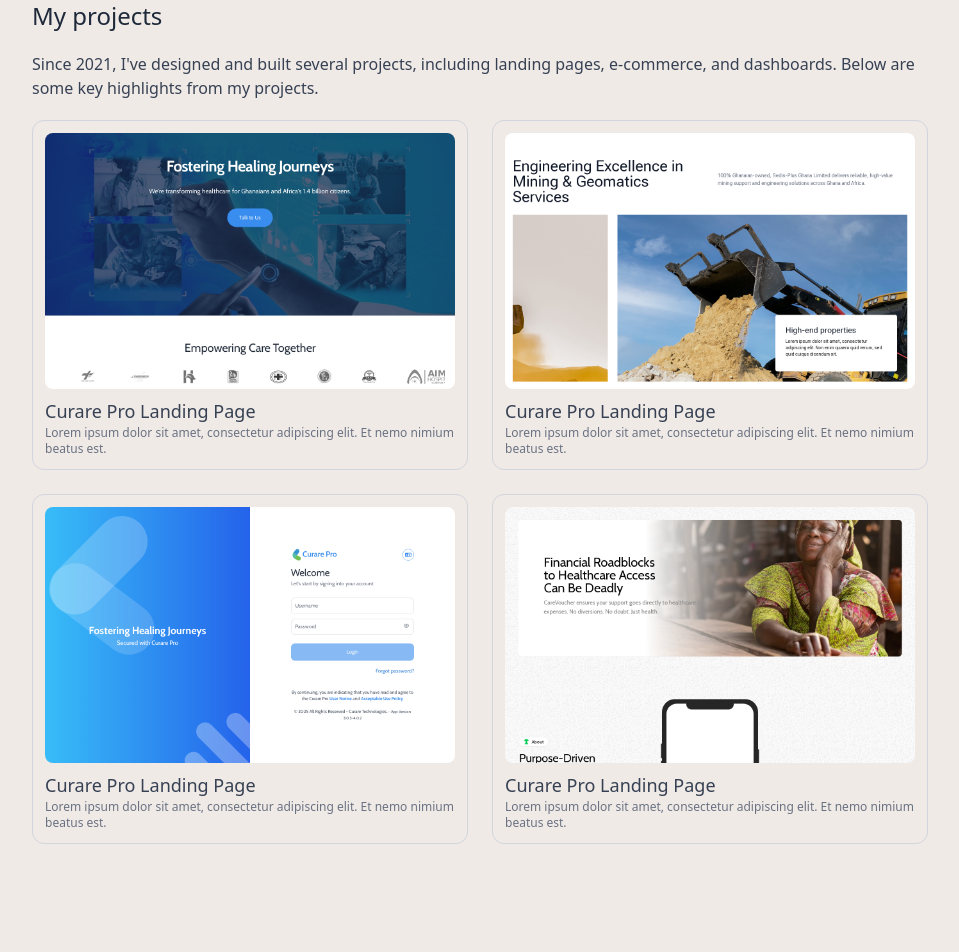
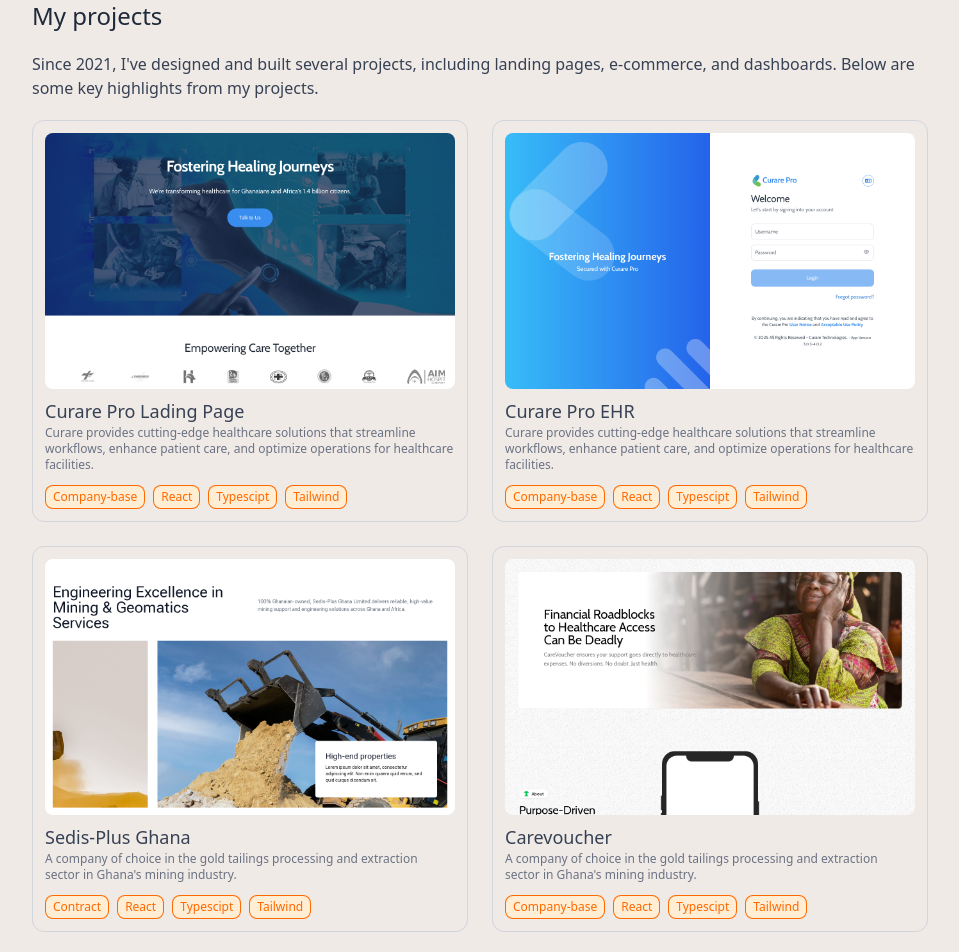
Before and after one commit to AE4041/asamoahe3, a Next.js app: page /projects in a window 1280 px wide. Shown: the part 120-1072 px from the top of the page, without its empty margins (160-1119 px from the left). Built offline with nearby package versions, Linux system fonts and the light colour scheme.

Commit message:
refactor

```diff
--- a/src/app/(home)/page.tsx
+++ b/src/app/(home)/page.tsx
@@ -41,8 +41,12 @@
             <div>
               <p>Find me on:</p>
               <div className="flex space-x-5 mt-5">
-                <Link href="https://github.com/AE4041" target="blank" className="flex gap-x-1 items-center"><Icon icon="ph:github-logo-duotone" className="size-5" />Github</Link>
-                <Link href="https://www.linkedin.com/in/asamoah-emmanuel-489480161/" target="blank" className="flex gap-x-1 items-center"><Icon icon="ph:linkedin-logo-duotone" className="size-5" />Linkedin</Link>
+                <Link href="https://github.com/AE4041" target="blank" className="flex gap-x-1 items-center hover:text-gray-900 transition-colors duration-300">
+                  <Icon icon="ph:github-logo-duotone" className="size-5" />Github
+                </Link>
+                <Link href="https://www.linkedin.com/in/asamoah-emmanuel-489480161/" target="blank" className="flex gap-x-1 items-center hover:text-blue-500 transition-colors duration-300">
+                  <Icon icon="ph:linkedin-logo-duotone" className="size-5" />Linkedin
+                </Link>
               </div>
             </div>
 
--- /dev/null
+++ b/src/app/projects/data.ts
@@ -0,0 +1,46 @@
+
+interface ProjectDTO {
+    title: string,
+    description: string
+    url: string,
+    imageUrl: string,
+    tags?: string[]
+}
+
+export const ProjectData: ProjectDTO[] = [
+    {
+        title: "Curare Pro Lading Page",
+        description: "Curare provides cutting-edge healthcare solutions that streamline workflows, enhance patient care, and optimize operations for healthcare facilities.",
+        url: "https://curare.info/",
+        imageUrl: "/images/curare.png",
+        tags: ["Company-base", "React", "Typescipt", "Tailwind"]
+    },
+    {
+        title: "Curare Pro EHR",
+        description: "Curare provides cutting-edge healthcare solutions that streamline workflows, enhance patient care, and optimize operations for healthcare facilities.",
+        url: "https://curare.info/",
+        imageUrl: "/images/curare-pro.png",
+        tags: ["Company-base", "React", "Typescipt", "Tailwind"]
+    },
+    {
+        title: "Sedis-Plus Ghana",
+        description: "A company of choice in the gold tailings processing and extraction sector in Ghana's mining industry.",
+        url: "https://sedisplusgh.com/",
+        imageUrl: "/images/sedis.png",
+        tags: ["Contract", "React", "Typescipt", "Tailwind"]
+    },
+    {
+        title: "Carevoucher",
+        description: "A company of choice in the gold tailings processing and extraction sector in Ghana's mining industry.",
+        url: "https://curare.info/carevoucher",
+        imageUrl: "/images/carevoucher.png",
+        tags: ["Company-base", "React", "Typescipt", "Tailwind"]
+    },
+    {
+        title: "Grace Phyto Clinic",
+        description: "Delivering the promise of healthy lives and happy homes.",
+        url: "https://gracephytoclinic.com/?i=1",
+        imageUrl: "/images/gracephyto.png",
+        tags: ["Contract", "HTML", "CSS", "Javascript"]
+    }
+]
--- a/src/app/projects/page.tsx
+++ b/src/app/projects/page.tsx
@@ -1,4 +1,7 @@
+"use client"
 
+import Link from "next/link"
+import { ProjectData } from "./data"
 
 export default function Projects() {
     return (
@@ -12,53 +15,26 @@
                         </p>
 
                         <div className="grid sm:grid-cols-2 ltablet:grid-cols-2 lg:grid-cols-2 gap-4 lg:gap-6">
-                            <div className="relative group">
+                            {ProjectData.map((item, index) => (
+                                <Link href={item.url} target="blank" className="relative group" key={`${item.url} + ${index}`}>
                                     <div className="border border-gray-300 p-3 rounded-xl">
                                         <div className="relative">
-                                        <img src="/images/curare.png" alt="" className="relative w-full h-64 bg-muted-100 dark:bg-muted-700/20 rounded-lg overflow-hidden group-hover:opacity-75 object-center object-cover transition-opacity duration-300" />
+                                            <img src={item.imageUrl} alt="" className="relative w-full h-64 bg-muted-100 dark:bg-muted-700/20 rounded-lg overflow-hidden group-hover:opacity-75 object-center object-cover transition-opacity duration-300" />
                                         </div>
                                         <div className="mt-2">
-                                        <h3 className="font-medium text-lg capitalize text-gray-700 group-hover:text-primary-500 transition-colors duration-300">Curare Pro Landing Page</h3>
-                                        <p className="text-xs text-gray-500">Lorem ipsum dolor sit amet, consectetur adipiscing elit. Et nemo nimium beatus est.</p>
+                                            <h3 className="font-medium text-lg capitalize text-gray-700 group-hover:text-primary-500 transition-colors duration-300">{item.title}</h3>
+                                            <p className="text-xs text-gray-500">{item.description}</p>
+                                            <div className="flex flex-wrap items-center gap-2 mt-3">
+                                                {item.tags?.map((tg, index) => (
+                                                    <span key={`tags-${tg}-${index}`} className="flex-none text-xs font-medium px-2 py-1 rounded-lg bg-orange-100 text-orange-500 ring-1 ring-inset">
+                                                        {tg}
+                                                    </span>
+                                                ))}
                                             </div>
                                         </div>
                                     </div>
-
-                            <div className="relative group">
-                                <div className="border border-gray-300 p-3 rounded-xl">
-                                    <div className="relative">
-                                        <img src="/images/sedis.png" alt="" className="relative w-full h-64 bg-muted-100 dark:bg-muted-700/20 rounded-lg overflow-hidden group-hover:opacity-75 object-center object-cover transition-opacity duration-300" />
-                                    </div>
-                                    <div className="mt-2">
-                                        <h3 className="font-medium text-lg capitalize text-gray-700 group-hover:text-primary-500 transition-colors duration-300">Curare Pro Landing Page</h3>
-                                        <p className="text-xs text-gray-500">Lorem ipsum dolor sit amet, consectetur adipiscing elit. Et nemo nimium beatus est.</p>
-                                    </div>
-                                </div>
-                            </div>
-
-                            <div className="relative group">
-                                <div className="border border-gray-300 p-3 rounded-xl">
-                                    <div className="relative">
-                                        <img src="/images/curare-pro.png" alt="" className="relative w-full h-64 bg-muted-100 dark:bg-muted-700/20 rounded-lg overflow-hidden group-hover:opacity-75 object-center object-cover transition-opacity duration-300" />
-                                    </div>
-                                    <div className="mt-2">
-                                        <h3 className="font-medium text-lg capitalize text-gray-700 group-hover:text-primary-500 transition-colors duration-300">Curare Pro Landing Page</h3>
-                                        <p className="text-xs text-gray-500">Lorem ipsum dolor sit amet, consectetur adipiscing elit. Et nemo nimium beatus est.</p>
-                                    </div>
-                                </div>
-                            </div>
-
-                            <div className="relative group">
-                                <div className="border border-gray-300 p-3 rounded-xl">
-                                    <div className="relative">
-                                        <img src="/images/carevoucher.png" alt="" className="relative w-full h-64 bg-muted-100 dark:bg-muted-700/20 rounded-lg overflow-hidden group-hover:opacity-75 object-center object-cover transition-opacity duration-300" />
-                                    </div>
-                                    <div className="mt-2">
-                                        <h3 className="font-medium text-lg capitalize text-gray-700 group-hover:text-primary-500 transition-colors duration-300">Curare Pro Landing Page</h3>
-                                        <p className="text-xs text-gray-500">Lorem ipsum dolor sit amet, consectetur adipiscing elit. Et nemo nimium beatus est.</p>
-                                    </div>
-                                </div>
-                            </div>
+                                </Link>
+                            ))}
                         </div>
                     </div>
                 </div>
--- a/src/components/molecule/Navbar.tsx
+++ b/src/components/molecule/Navbar.tsx
@@ -11,7 +11,7 @@
 const navLinks: NavLink[] = [
     { title: "Home", path: "/" },
     { title: "Projects", path: "/projects" },
-    { title: "Experience", path: "/experience" }
+    // { title: "Experience", path: "/experience" }
 ]
 
 export default function Navbar() {
@@ -34,7 +34,7 @@
                         </div>
 
                         <div className="flex-1 ltablet:flex-none lg:flex-none ltablet:ml-auto lg:ml-auto flex items-center ptablet:justify-end ltablet:justify-end lg:justify-end gap-4 sm:static">
-                            <div className="relative p-1 rounded-full max-w-[104px] bg-gray-300">
+                            <div className="relative p-1 rounded-full max-w-[104px] bg-gray-300 hover:text-white hover:bg-gray-800 transition-colors duration-300">
                                 <div className="relative flex">
                                     <Link href="https://github.com/AE4041" target="blank" className="relative z-10 h-8 w-8 flex items-center justify-center">
                                         <Icon icon="ph:github-logo-duotone" />
```
Also changed, not shown: public/images/gracephyto.png (added). Lines whose indentation alone changed are shown as unchanged.
